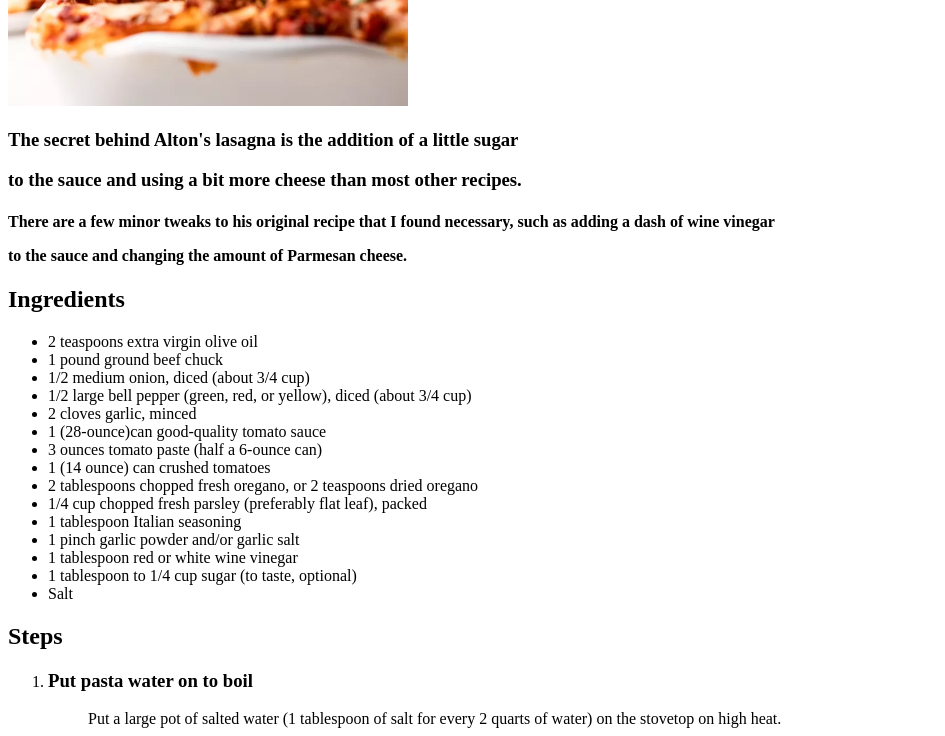
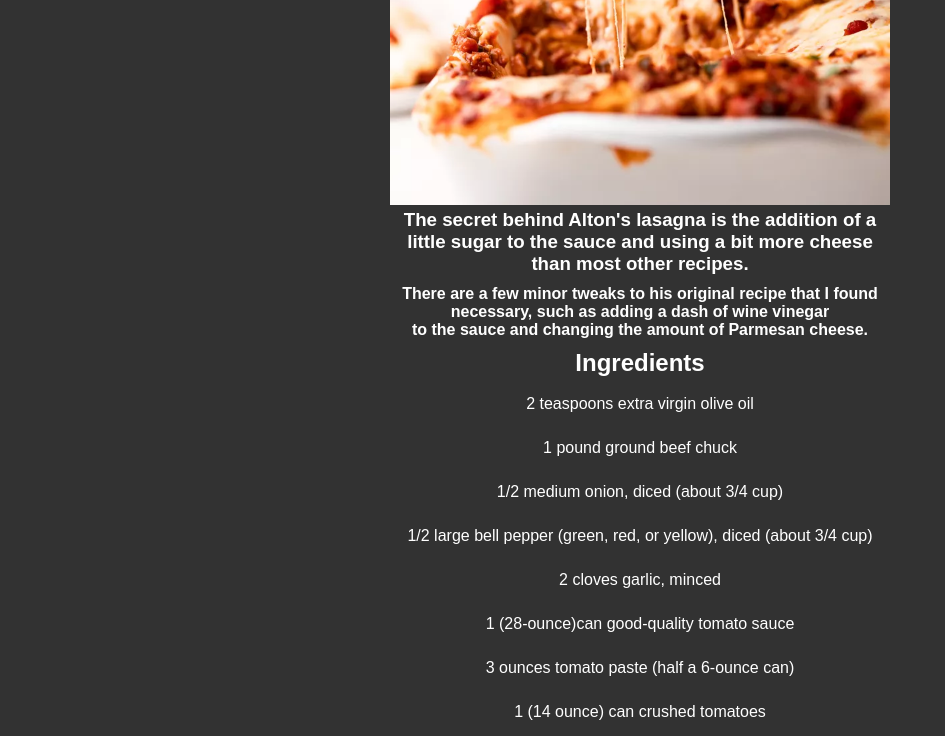
Before and after one commit to eevehu/odin-recipes, a plain HTML site: page recipes/lasagna.html in a window 1280 px wide. Shown: the part 600-1336 px from the top of the page, without its empty margins (0-945 px from the left). Drawn offline with Linux system fonts and the light colour scheme.

Commit message:
Edit all, links to style.css, classes and id's

```diff
--- a/recipes/lasagna.html
+++ b/recipes/lasagna.html
@@ -2,21 +2,24 @@
 
 <html lang="en">
 <head>
+    <link rel="stylesheet" href="../style.css">
     <meta charset="UTF-8"> <title>Lasagna</title>
 </head>
 
 <body>
+    <div id="container">
+
     <a href="../index.html">Home</a>
     <h1>The Best Homemade Lasgna</h1>
 
     <img src="./images/lasagna-image.png" alt="A cripsly lit image containing lasagna being served with a spatula." width="400">
-    <h3><p>The secret behind Alton's lasagna is the addition of a little sugar</p> <p>to the sauce and using a bit more cheese than most other recipes.</p></h3>
+    <h3><p>The secret behind Alton's lasagna is the addition of a little sugar to the sauce and using a bit more cheese than most other recipes.</p></h3>
 
-    <h4><p>There are a few minor tweaks to his original recipe that I found necessary, such as adding a dash of wine vinegar</p>
+    <h4 class="preamble"><p>There are a few minor tweaks to his original recipe that I found necessary, such as adding a dash of wine vinegar</p>
         <p>to the sauce and changing the amount of Parmesan cheese.</p></h4>
 
     <h2>Ingredients</h2>
-    <ul>
+    <ul class="ingredients">
         <li>2 teaspoons extra virgin olive oil</li>
         <li>1 pound ground beef chuck</li>
         <li>1/2 medium onion, diced (about 3/4 cup)</li>
@@ -120,5 +123,6 @@
             <dd><p>Allow the lasagna to cool for at least 15 minutes before serving. Leftovers will keep for about 5 days. You can reheat lasagna in a conventional oven or microwave. While storing, leave the aluminum tent on. (Try to keep the aluminum foil from touching the sauce.)</p></dd>
         </li>
     </ol>
+    </div>
 </body>
 </html>
```
Also changed, not shown: recipes/burger.html (+3 -2 lines), recipes/pizza.html (+3 -2 lines).
